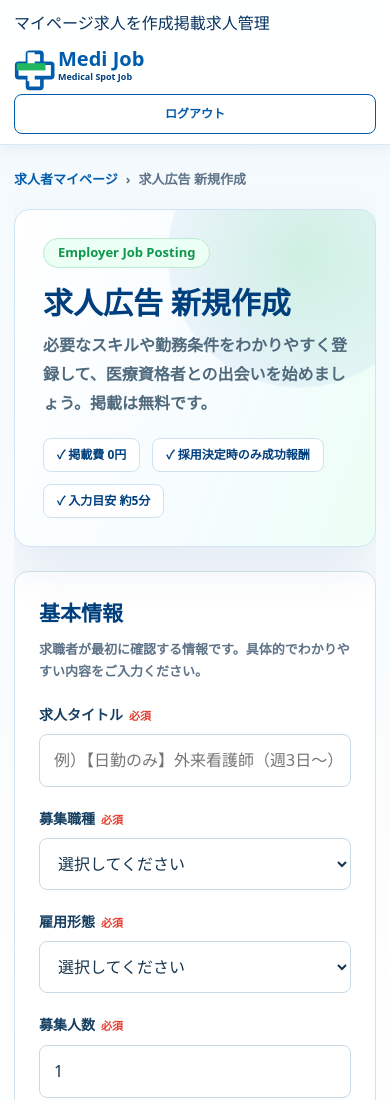
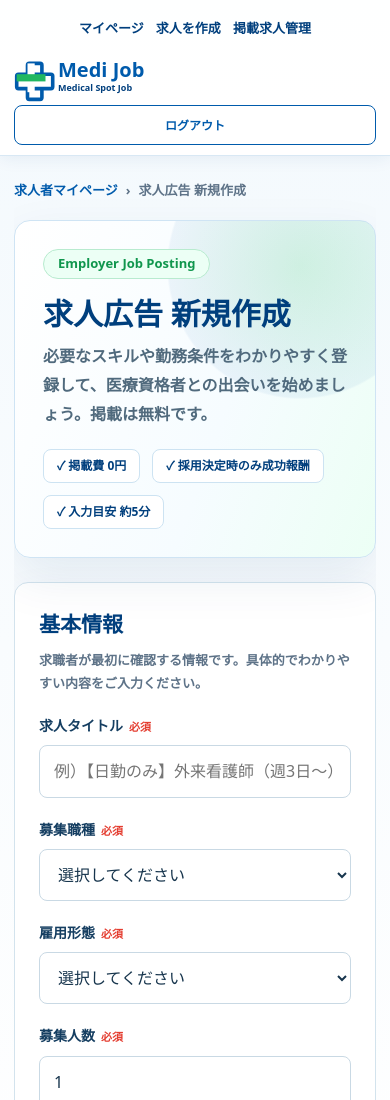
Before and after one commit to tonu4343/MediSpot_2, a plain HTML site: page employer-job-new.html in a window 390 px wide. Shown: the top 1100 px of the page. Drawn offline with nearby package versions, Linux system fonts and the light colour scheme.

Commit message:
Fix unstyled header nav on chat and job-posting pages
application-chat.html, employer-job-new.html, and employer-job-detail.html
all use <nav class="main-nav"> but no CSS rule for that class existed
anywhere (only .dashboard-nav, used by the other pages, was defined).
The nav links rendered as cramped, unstyled default text instead of
the site's usual centered, bold, evenly spaced navigation.

Co-Authored-By: Claude Sonnet 5 <noreply@anthropic.com>

```diff
--- a/employer-job-new.html
+++ b/employer-job-new.html
@@ -7,6 +7,8 @@
   <link rel="stylesheet" href="styles.css">
   <style>
     body.job-new-page { background: linear-gradient(180deg, #f3f9fd 0%, #fff 52%, #f2faf7 100%); color: var(--ink); }
+    .main-nav { display: flex; justify-content: center; gap: clamp(12px, 2vw, 28px); flex: 1; color: var(--blue-dark); font-size: 13px; font-weight: 900; white-space: nowrap; }
+    .main-nav a { padding: 8px 0; }
     .job-new-shell { width: min(1120px, calc(100% - 40px)); margin: 0 auto; padding: 38px 0 72px; }
     .page-breadcrumb { display: flex; gap: 8px; margin-bottom: 18px; color: var(--muted); font-size: 13px; font-weight: 800; }
     .page-breadcrumb a { color: var(--blue); }
```
Also changed, not shown: application-chat.html (+1 -1 lines), employer-job-detail.html (+2 -0 lines).
